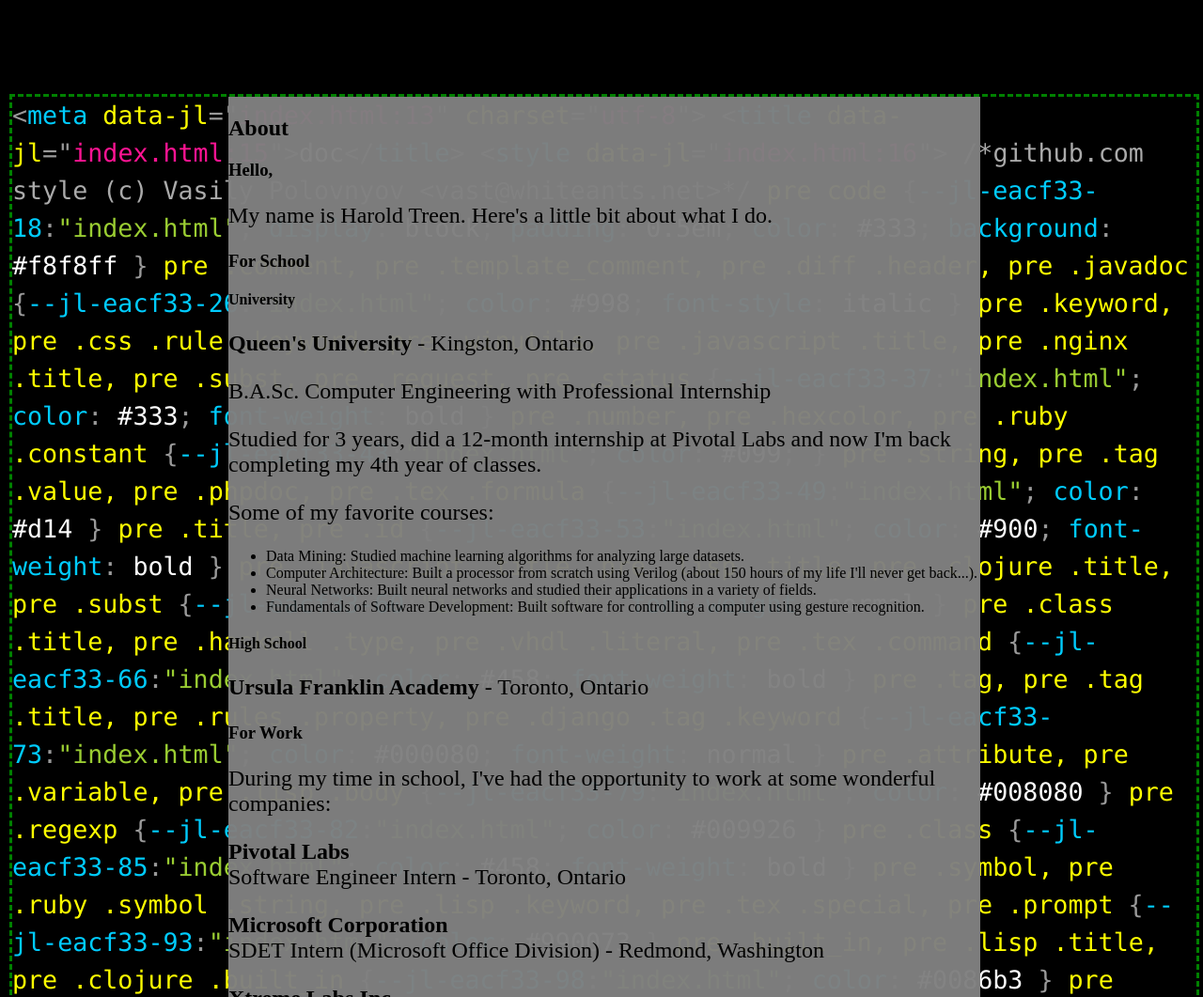
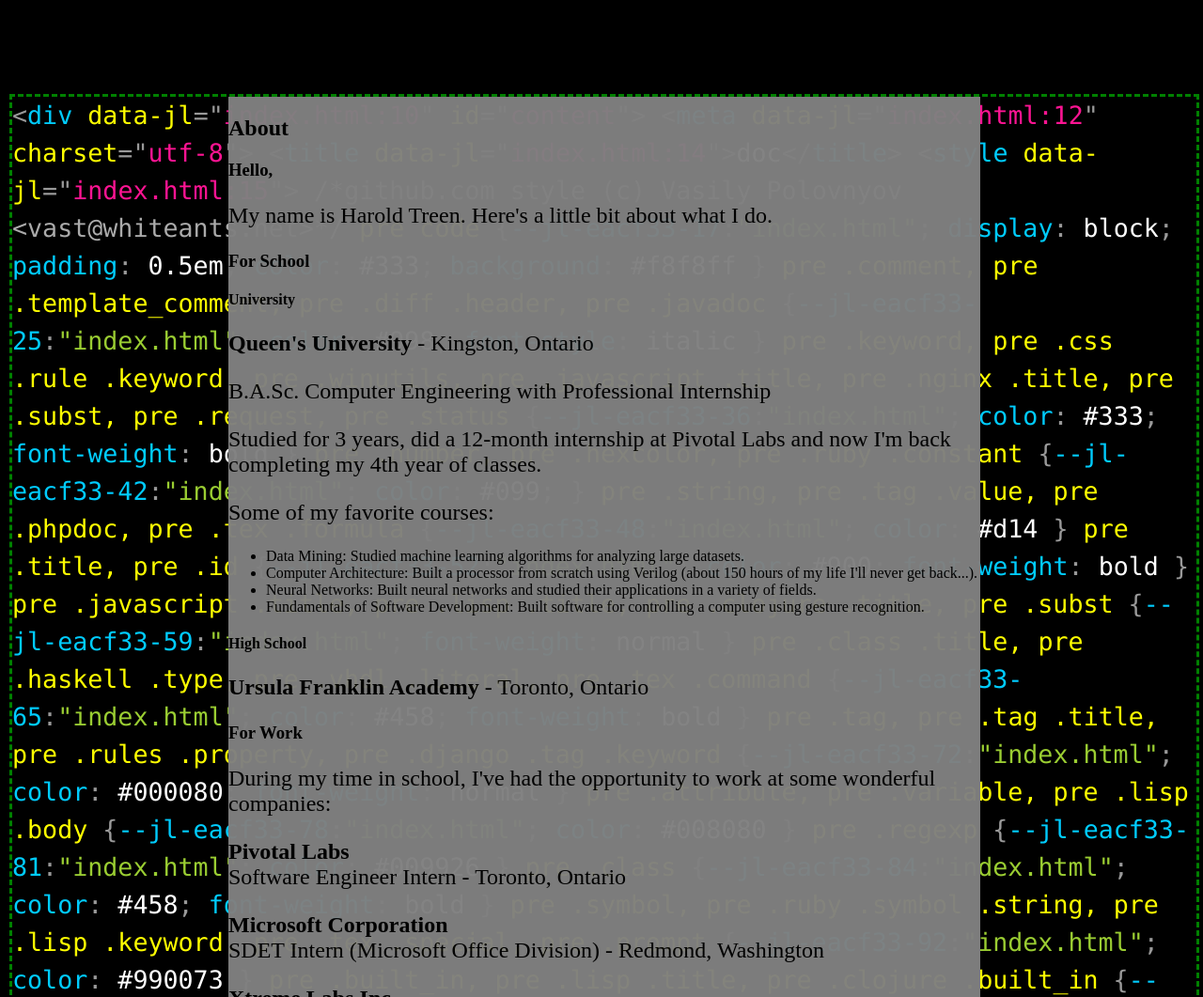
Before and after one commit to haroldtreen/show-code, a plain HTML site: page index.html in a window 1280 px wide. Shown: the top 1061 px of the page at 94% size. Drawn offline with nearby package versions, Linux system fonts and the light colour scheme.

Commit message:
Dynamically add a background

```diff
--- a/index.html
+++ b/index.html
@@ -7,8 +7,7 @@
 	<body>
 		<div class='space'>Stuff in here <br> stuff</div>
 		<div id="show-code">
-			<code id="sc-background" class="language-markup"></code>
-			<div id="sc-content">
+			<div id="content">
 								<head>
 				    <meta charset="utf-8">
 
--- a/show-code.js
+++ b/show-code.js
@@ -1,6 +1,5 @@
-var $content = $('#sc-content');
-var $bg = $('#sc-background');
-var $container = $('#show-code');
+var $container;
+var $bg;
 
 var windowHeight;
 var containerHeight;
@@ -54,8 +53,20 @@ var parallax = function() {
     window.requestAnimationFrame(parallax);
 };
 
+var createBackground = function() {
+    var bg = document.createElement('code');
+    bg.id = 'sc-background';
+    bg.className = 'language-markup';
+    return $(bg);
+};
+
 var showCodeStart = function() {
-    $bg.text($content.html());
+    $bg = createBackground();
+    $container = $('#show-code');
+
+    $bg.text($container.html());
+    $container.prepend($bg);
+
     setupVariables();
     window.addEventListener('resize', function() {
         setupVariables();
--- a/stylesheet.css
+++ b/stylesheet.css
@@ -27,7 +27,7 @@ p {
     padding: 0px;
 }
 
-#sc-content {
+#content {
     max-width: 800px;
     width: 100%;
     background-color: grey;
```
